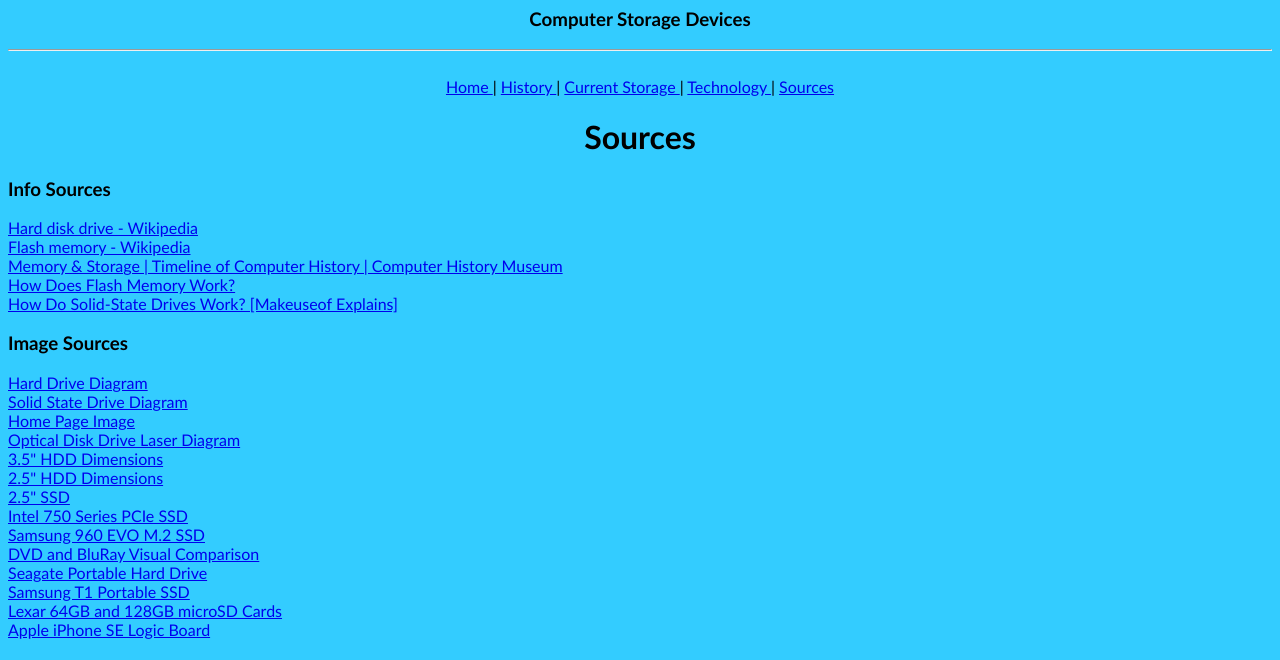
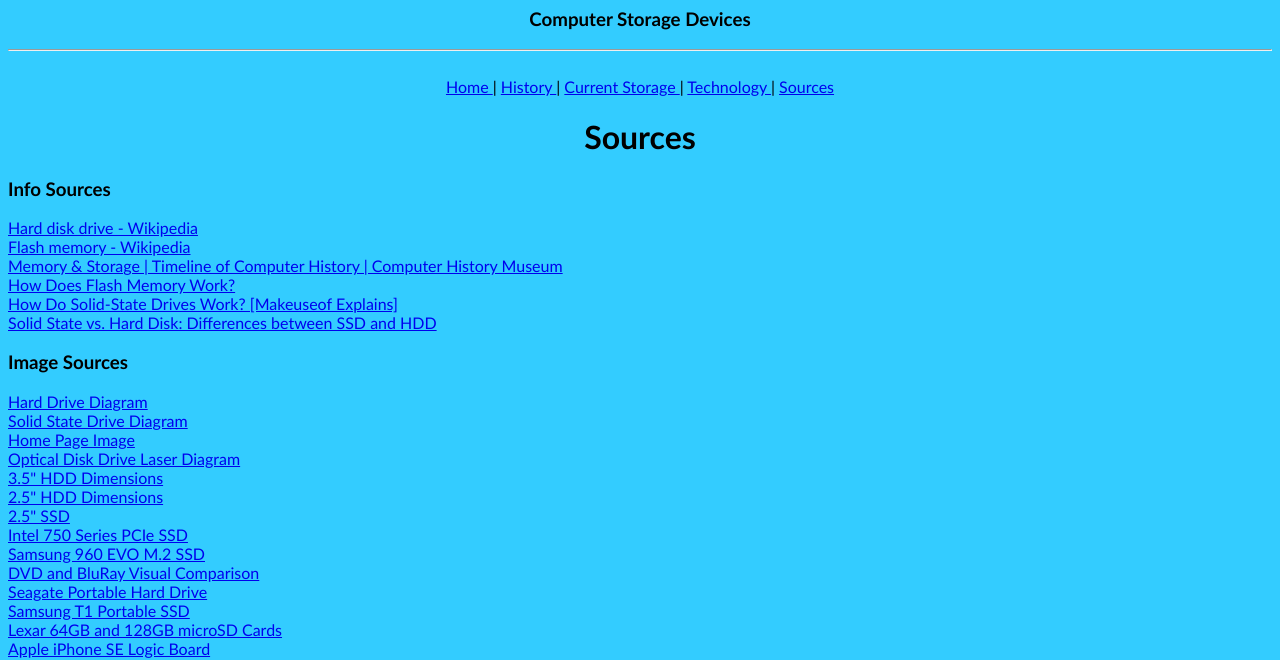
Before and after one commit to JustinTheCowSP/justinthecowsp.github.io, a plain HTML site: page sources.html in a window 1280 px wide. Shown: the top 660 px of the page. Drawn offline with Linux system fonts and the light colour scheme.

Commit message:
Create sources.html

```diff
--- a/sources.html
+++ b/sources.html
@@ -41,6 +41,8 @@
         <a href="explainthatstuff.com/flashmemory.html">How Does Flash Memory Work?</a>
         <br>
         <a href="makeuseof.com/tag/solidstate-drives-work-makeuseof-explains">How Do Solid-State Drives Work? [Makeuseof Explains]</a>
+        <br>
+        <a href="backblaze.com/blog/hdd-versus-ssd-whats-the-diff/">Solid State vs. Hard Disk: Differences between SSD and HDD</a>
         <br>
 
       <h3>Image Sources</h3>
```
